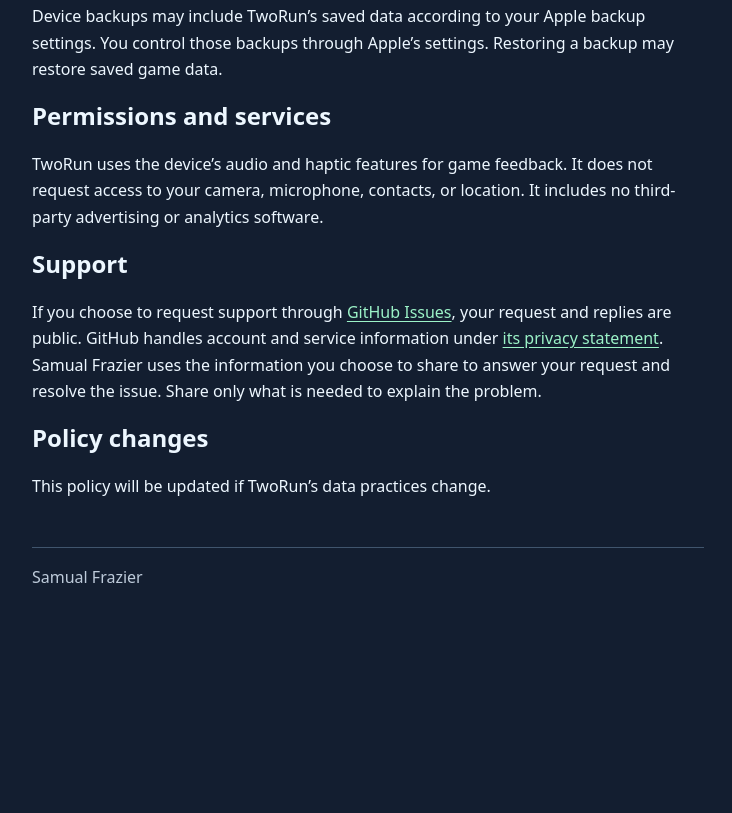
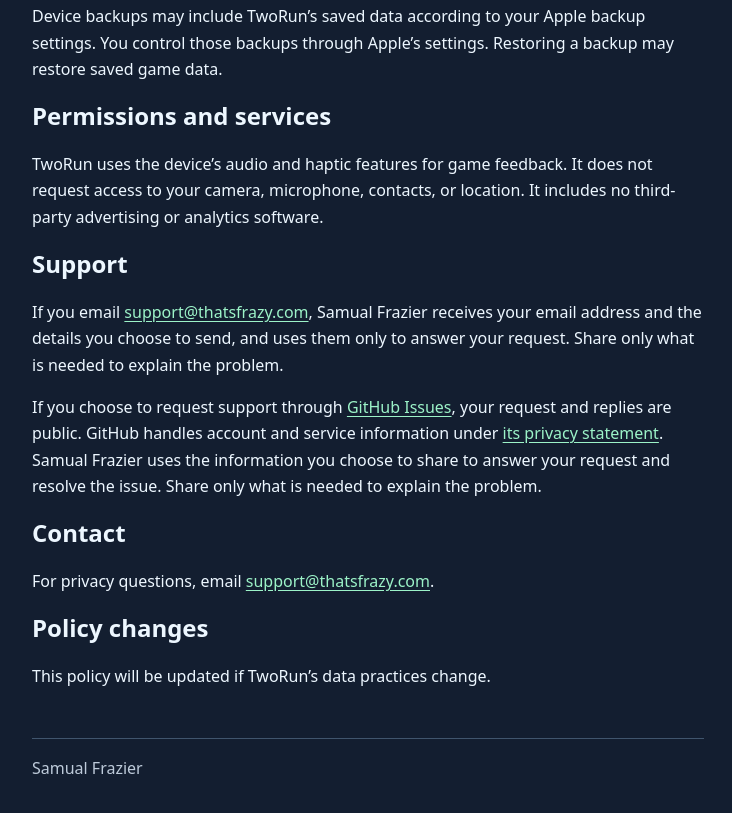
Before and after one commit to samfrazier/app-support, a plain HTML site: page tworun/privacy.html in a window 1280 px wide. Shown: the part 687-1500 px from the top of the page, without its empty margins (272-1004 px from the left). Before the commit the page ends 1318 px from the top, so only its background shows below. Drawn offline with Linux system fonts and the light colour scheme.

Commit message:
Add support email to TwoRun support and privacy pages

```diff
--- a/tworun/privacy.html
+++ b/tworun/privacy.html
@@ -1,6 +1,6 @@
 <!doctype html>
 <html lang="en"><head><meta charset="utf-8"><meta name="viewport" content="width=device-width, initial-scale=1"><title>TwoRun Privacy Policy</title><link rel="stylesheet" href="../style.css"></head>
-<body><header><a href="../">App Support</a></header><main><h1>TwoRun Privacy Policy</h1><div class="content"><p>Updated November 24, 2026</p>
+<body><header><a href="../">App Support</a></header><main><h1>TwoRun Privacy Policy</h1><div class="content"><p>Updated November 26, 2026</p>
 <p>TwoRun is developed by Samual Frazier. The game works offline and has no advertising, tracking, analytics services, or user accounts.</p>
 <h2>Information saved on your device</h2>
 <p>TwoRun saves the nickname you enter, completed scores and completion dates, and your sound and haptics preferences in the app’s storage on your device. A nickname is enough to play. Your real name is not needed.</p>
@@ -11,7 +11,10 @@
 <h2>Permissions and services</h2>
 <p>TwoRun uses the device’s audio and haptic features for game feedback. It does not request access to your camera, microphone, contacts, or location. It includes no third-party advertising or analytics software.</p>
 <h2>Support</h2>
+<p>If you email <a href="mailto:support@thatsfrazy.com?subject=TwoRun%20support">support@thatsfrazy.com</a>, Samual Frazier receives your email address and the details you choose to send, and uses them only to answer your request. Share only what is needed to explain the problem.</p>
 <p>If you choose to request support through <a href="https://github.com/samfrazier/app-support/issues">GitHub Issues</a>, your request and replies are public. GitHub handles account and service information under <a href="https://docs.github.com/en/site-policy/privacy-policies/github-general-privacy-statement">its privacy statement</a>. Samual Frazier uses the information you choose to share to answer your request and resolve the issue. Share only what is needed to explain the problem.</p>
+<h2>Contact</h2>
+<p>For privacy questions, email <a href="mailto:support@thatsfrazy.com?subject=TwoRun%20privacy">support@thatsfrazy.com</a>.</p>
 <h2>Policy changes</h2>
 <p>This policy will be updated if TwoRun’s data practices change.</p>
 </div></main><footer>Samual Frazier</footer></body></html>
```
Also changed, not shown: tworun/index.html (+1 -1 lines).
